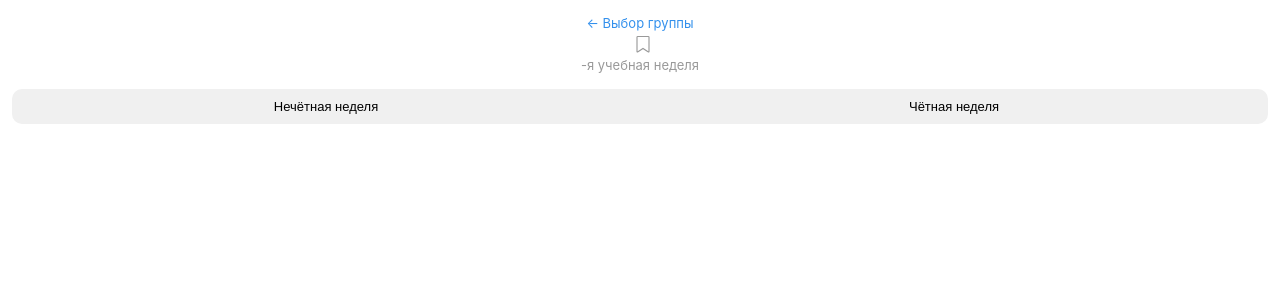
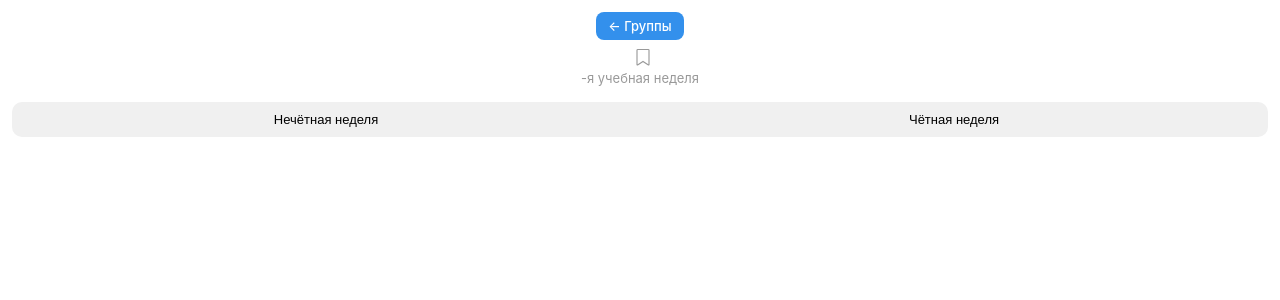
Before and after one commit to Fr0undi/Schedule, a FastAPI app: template webapp/templates/schedule.html in a window 1280 px wide. Shown: the top 300 px of the page. Run offline with FastAPI, Linux system fonts and the light colour scheme; the template is opened without the code that fills it, so the values that code supplies are empty; parts of the project's set-up code (start-up, migrations or seed data) failed here and were passed over; some libraries are stand-ins or nearby versions.

Commit message:
update: reverse button design

```diff
--- a/webapp/static/style.css
+++ b/webapp/static/style.css
@@ -31,9 +31,13 @@ body {
 .back-link {
     display: inline-block;
     font-size: 13px;
-    color: var(--tg-theme-link-color, #3390ec);
+    font-weight: 500;
+    color: var(--tg-theme-button-text-color, #ffffff);
+    background: var(--tg-theme-button-color, #3390ec);
     text-decoration: none;
-    margin-bottom: 4px;
+    padding: 6px 12px;
+    border-radius: 8px;
+    margin-bottom: 8px;
 }
 
 /* Заголовок с кнопкой избранного */
--- a/webapp/templates/schedule.html
+++ b/webapp/templates/schedule.html
@@ -9,7 +9,7 @@
 </head>
 <body>
     <div class="header">
-        <a href="/" class="back-link">&larr; Выбор группы</a>
+        <a href="/" class="back-link">&larr; Группы</a>
         <div class="header-title">
             <h1>{{ group_name }}</h1>
             <svg class="fav-btn" data-type="favoriteGroups" data-name="{{ group_name }}" viewBox="0 0 24 24" width="18" height="18">
```
